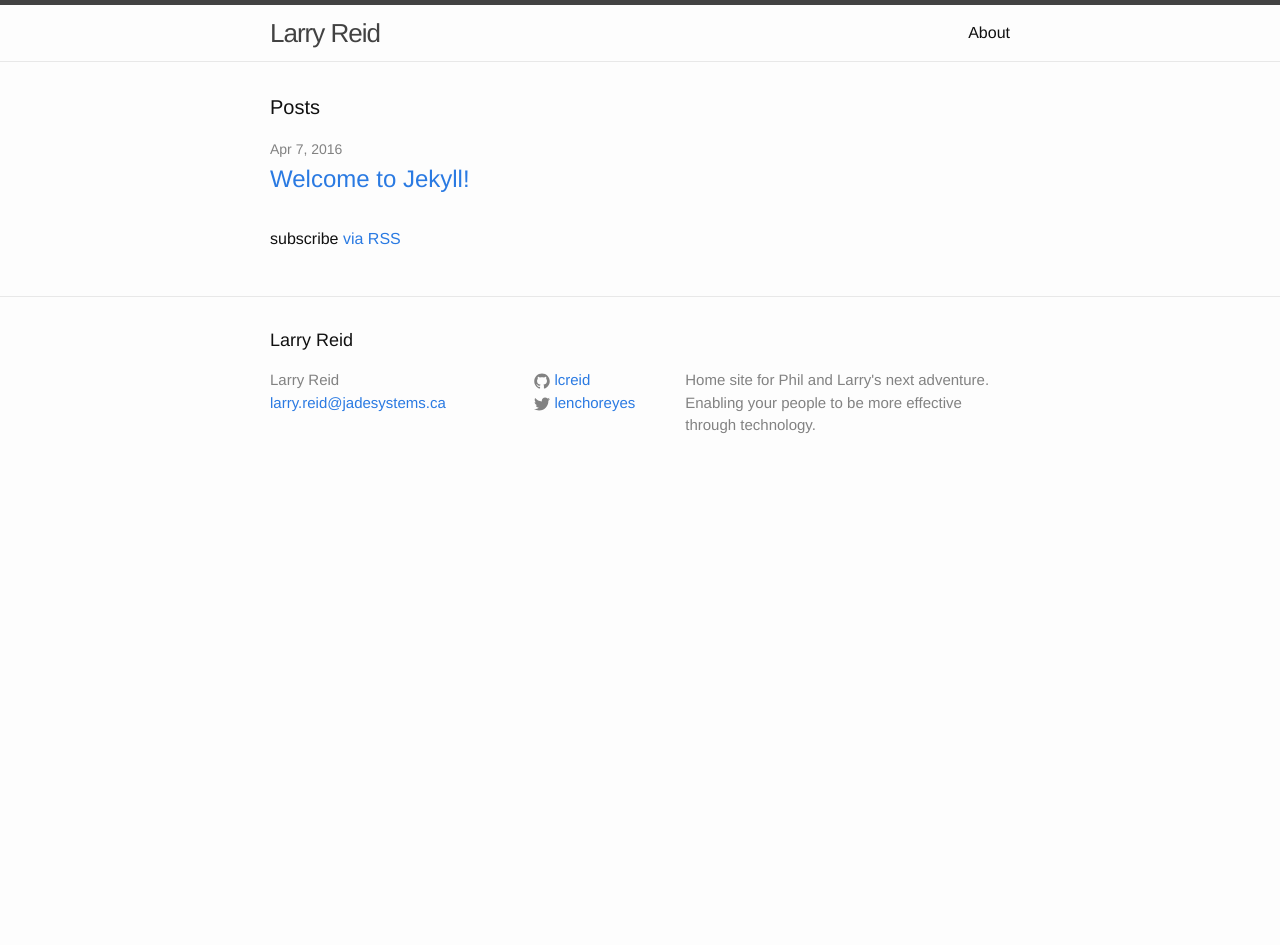
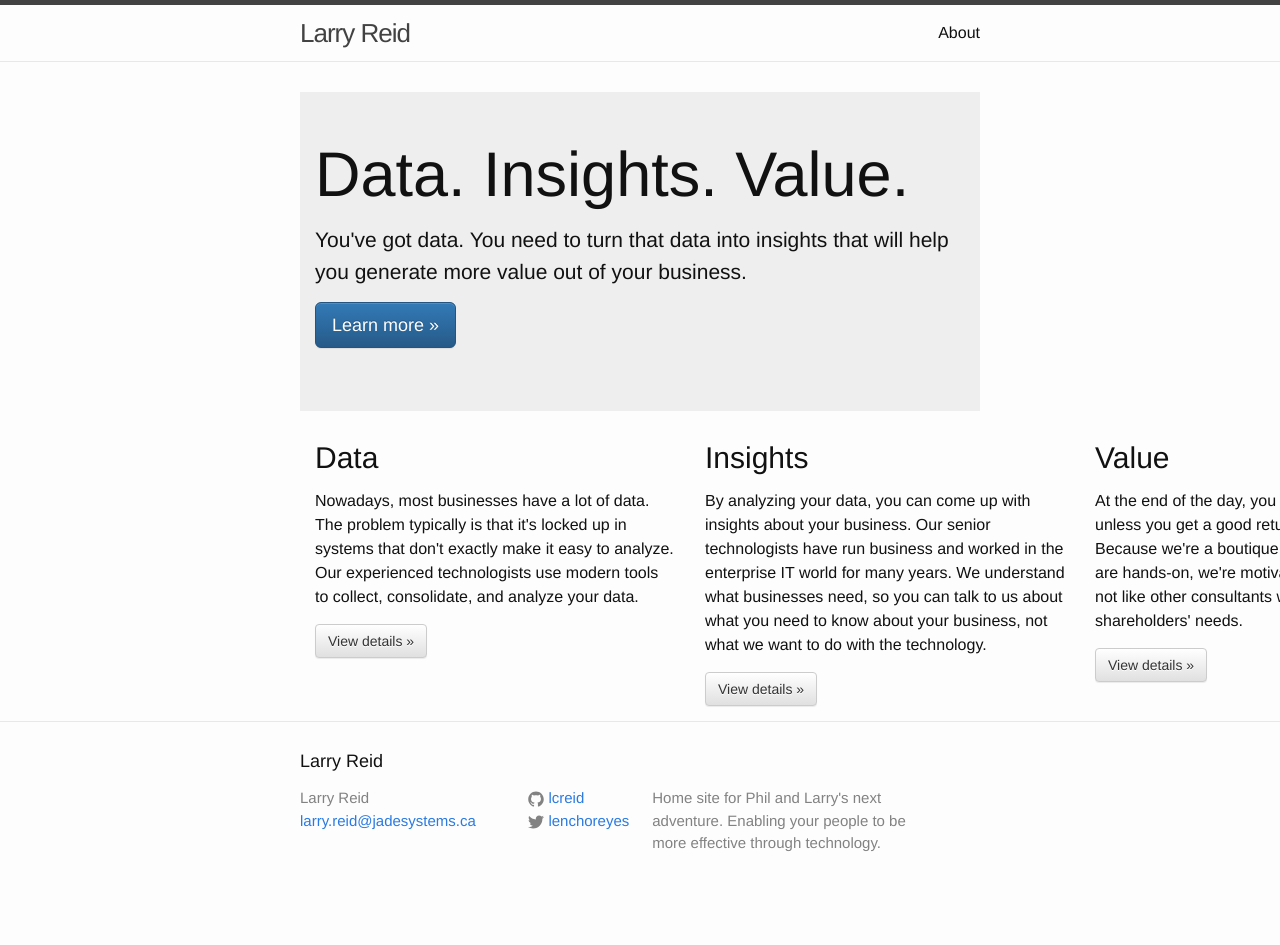
Before and after one commit to weenhanceit/weenhanceit.github.io, a Jekyll site: the page built from index.html, in a window 1280 px wide. Built offline with Jekyll 4.4.1, drawn with Linux system fonts in a browser that asks for light colours; nearby versions of some CDN libraries; library files that are not in the unit come from our copies; before the commit the page ends 900 px from its top, so only the background shows below that.

Commit message:
Make it Bootstrap, and put some text for a home page.

```diff
--- a/_includes/head.html
+++ b/_includes/head.html
@@ -6,6 +6,24 @@
   <title>{% if page.title %}{{ page.title | escape }}{% else %}{{ site.title | escape }}{% endif %}</title>
   <meta name="description" content="{% if page.excerpt %}{{ page.excerpt | strip_html | strip_newlines | truncate: 160 }}{% else %}{{ site.description }}{% endif %}">
 
+  <!-- Bootstrap -->
+  <!-- Latest compiled and minified CSS -->
+  <link rel="stylesheet" href="https://maxcdn.bootstrapcdn.com/bootstrap/3.3.6/css/bootstrap.min.css" integrity="sha384-1q8mTJOASx8j1Au+a5WDVnPi2lkFfwwEAa8hDDdjZlpLegxhjVME1fgjWPGmkzs7" crossorigin="anonymous">
+
+  <!-- Optional theme -->
+  <link rel="stylesheet" href="https://maxcdn.bootstrapcdn.com/bootstrap/3.3.6/css/bootstrap-theme.min.css" integrity="sha384-fLW2N01lMqjakBkx3l/M9EahuwpSfeNvV63J5ezn3uZzapT0u7EYsXMjQV+0En5r" crossorigin="anonymous">
+
+  <!-- Latest compiled and minified JavaScript -->
+  <script src="https://maxcdn.bootstrapcdn.com/bootstrap/3.3.6/js/bootstrap.min.js" integrity="sha384-0mSbJDEHialfmuBBQP6A4Qrprq5OVfW37PRR3j5ELqxss1yVqOtnepnHVP9aJ7xS" crossorigin="anonymous"></script>
+
+  <!-- HTML5 shim and Respond.js for IE8 support of HTML5 elements and media queries -->
+    <!-- WARNING: Respond.js doesn't work if you view the page via file:// -->
+    <!--[if lt IE 9]>
+      <script src="https://oss.maxcdn.com/html5shiv/3.7.2/html5shiv.min.js"></script>
+      <script src="https://oss.maxcdn.com/respond/1.4.2/respond.min.js"></script>
+    <![endif]-->
+  <!-- End Bootstrap -->
+
   <link rel="stylesheet" href="{{ "/css/main.css" | prepend: site.baseurl }}">
   <link rel="canonical" href="{{ page.url | replace:'index.html','' | prepend: site.baseurl | prepend: site.url }}">
   <link rel="alternate" type="application/rss+xml" title="{{ site.title }}" href="{{ "/feed.xml" | prepend: site.baseurl | prepend: site.url }}">
--- a/_layouts/default.html
+++ b/_layouts/default.html
@@ -15,6 +15,10 @@
 
   {% include footer.html %}
 
+  <!-- jQuery (necessary for Bootstrap's JavaScript plugins) -->
+  <script src="https://ajax.googleapis.com/ajax/libs/jquery/1.11.3/jquery.min.js"></script>
+  <!-- Include all compiled plugins (below), or include individual files as needed -->
+  <script src="js/bootstrap.min.js"></script>
 </body>
 
 </html>
--- a/index.html
+++ b/index.html
@@ -2,7 +2,68 @@
 layout: default
 ---
 
-<div class="home">
+<!-- Bootstrap page. -->
+
+<!-- Main jumbotron for a primary marketing message or call to action -->
+<div class="jumbotron">
+<div class="container">
+  <h1>Data. Insights. Value.</h1>
+  <p>
+    You've got data.
+    You need to turn that data into insights
+    that will help you generate more value
+    out of your business.
+  </p>
+  <p><a class="btn btn-primary btn-lg" href="#" role="button">Learn more &raquo;</a></p>
+</div>
+</div>
+
+<div class="container">
+<!-- Example row of columns -->
+<div class="row">
+  <div class="col-md-4">
+    <h2>Data</h2>
+    <p>
+      Nowadays, most businesses have a lot of data.
+      The problem typically is that it's locked up in systems
+      that don't exactly make it easy to analyze.
+      Our experienced technologists
+      use modern tools
+      to collect, consolidate, and analyze your data.
+    </p>
+    <p><a class="btn btn-default" href="#" role="button">View details &raquo;</a></p>
+  </div>
+  <div class="col-md-4">
+    <h2>Insights</h2>
+    <p>
+      By analyzing your data,
+      you can come up with insights about your business.
+      Our senior technologists have run business
+      and worked in the enterprise IT world
+      for many years.
+      We understand what businesses need,
+      so you can talk to us about what you need to know about your business,
+      not what we want to do with the technology.
+    </p>
+    <p><a class="btn btn-default" href="#" role="button">View details &raquo;</a></p>
+ </div>
+  <div class="col-md-4">
+    <h2>Value</h2>
+    <p>
+      At the end of the day,
+      you shouldn't buy a service unless you get
+      a good return on investment.
+      Because we're a boutique shop and our owners are hands-on,
+      we're motivated by what you need,
+      not like other consultants who have to meet
+      their shareholders' needs.
+    </p>
+    <p><a class="btn btn-default" href="#" role="button">View details &raquo;</a></p>
+  </div>
+</div>
+
+
+<!-- <div class="home">
 
   <h1 class="page-heading">Posts</h1>
 
@@ -20,4 +81,4 @@ layout: default
 
   <p class="rss-subscribe">subscribe <a href="{{ "/feed.xml" | prepend: site.baseurl }}">via RSS</a></p>
 
-</div>
+</div> -->
```
Lines whose indentation alone changed are shown as unchanged.
